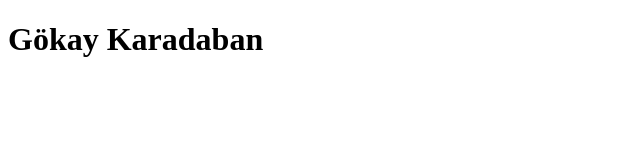
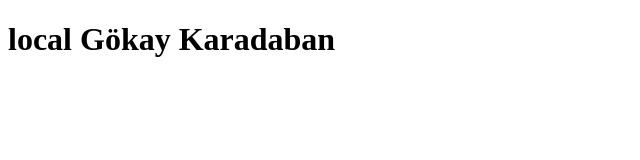
Before and after one commit to karadaban/genesis, a plain HTML site: page index.html in a window 1280 px wide. Shown: the whole page, without its empty margins (0-640 px from the left). Drawn offline with Linux system fonts and the light colour scheme.

Commit message:
index degiştirildi

```diff
--- a/index.html
+++ b/index.html
@@ -7,6 +7,6 @@
     <title>Document</title>
 </head>
 <body>
-    <h1>Gökay Karadaban</h1>
+    <h1>local Gökay Karadaban</h1>
 </body>
 </html>
```
